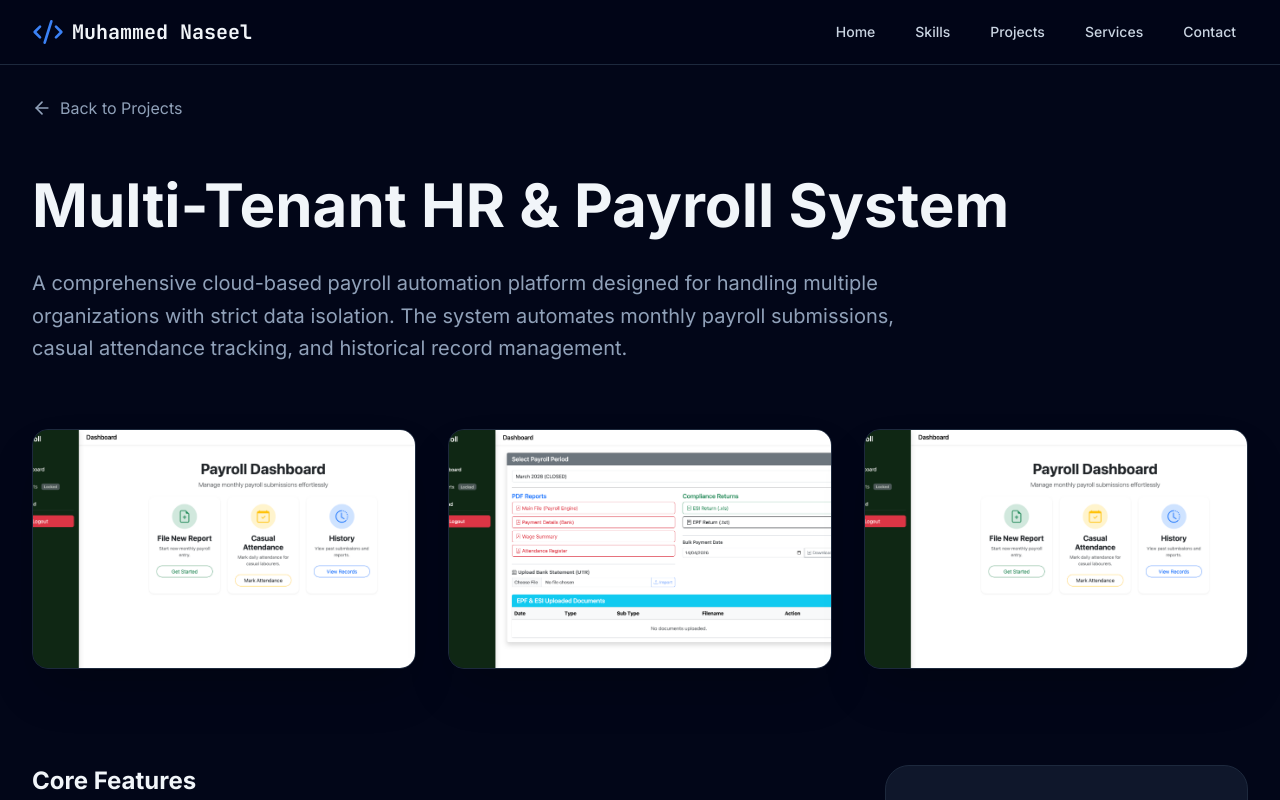
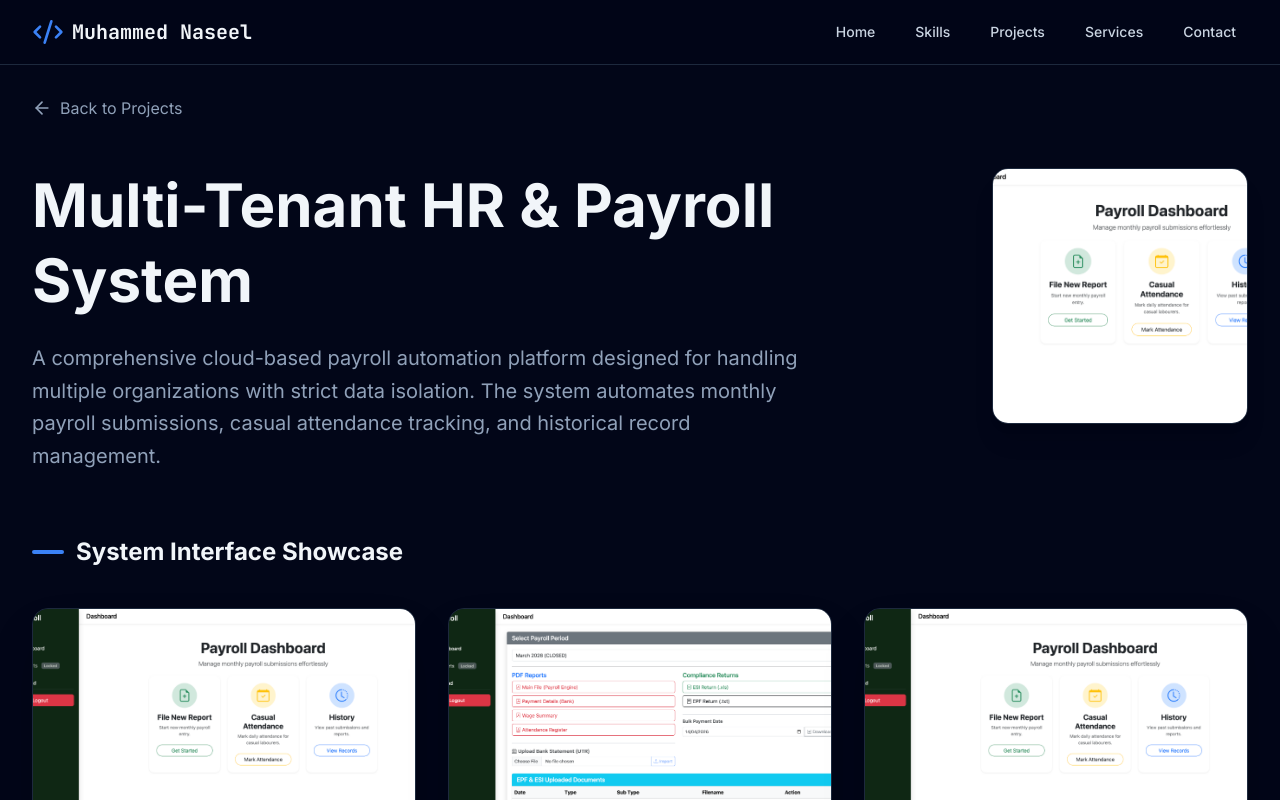
Before and after one commit to mhdnaseeel/mhdnaseeel, a React (Vite) app: page /project/hr-payroll in a window 1280 px wide. Shown: the top 800 px of the page. Built offline with nearby package versions, Linux system fonts and the light colour scheme.

Commit message:
Revert "Cleanup Project Detail layout to minimalist, screenshot-focused design"
This reverts commit 690e2625bb862b5554cbb8ded91d8434b407dec6.

```diff
--- a/src/pages/ProjectDetail.jsx
+++ b/src/pages/ProjectDetail.jsx
@@ -49,18 +49,31 @@ const ProjectDetail = () => {
                     Back to Projects
                 </Link>
 
-                {/* Minimalist Header */}
-                <div className="mb-16 text-left">
-                    <h1 className="text-4xl md:text-6xl font-bold text-slate-100 mb-6 leading-tight">
-                        {project.title}
-                    </h1>
-                    <p className="text-xl text-slate-400 max-w-4xl leading-relaxed">
-                        {project.description}
-                    </p>
+                {/* Header with Small Thumbnail */}
+                <div className="flex flex-col md:flex-row gap-8 items-start mb-16">
+                    <div className="flex-1">
+                        <h1 className="text-4xl md:text-6xl font-bold text-slate-100 mb-6 leading-tight">
+                            {project.title}
+                        </h1>
+                        <p className="text-xl text-slate-400 max-w-3xl leading-relaxed">
+                            {project.description}
+                        </p>
+                    </div>
+                    <div className="w-full md:w-64 flex-shrink-0 rounded-2xl overflow-hidden border border-slate-800 shadow-xl bg-slate-900 aspect-video md:aspect-square">
+                        <img
+                            src={project.images[0].src}
+                            alt="Project Icon"
+                            className="w-full h-full object-cover"
+                        />
+                    </div>
                 </div>
 
-                {/* Direct 3-Column High-Res Gallery Row */}
+                {/* 3-Column High-Res Gallery Row */}
                 <div className="mb-24">
+                    <h2 className="text-2xl font-bold text-slate-100 mb-10 flex items-center">
+                        <span className="w-8 h-1 bg-primary mr-3 rounded-full"></span>
+                        System Interface Showcase
+                    </h2>
                     <div className="grid grid-cols-1 md:grid-cols-3 gap-6 lg:gap-8">
                         {project.images.map((img, i) => (
                             <div key={i} className="group relative">
@@ -68,8 +81,10 @@ const ProjectDetail = () => {
                                     <img
                                         src={img.src}
                                         alt={img.title}
-                                        className="w-full h-full object-cover"
+                                        className="w-full h-full object-cover image-render-high-quality"
+                                        style={{ imageRendering: 'auto' }}
                                     />
+                                    {/* Link to view full res implicitly via hover or zoom */}
                                     <div className="absolute inset-0 bg-slate-950/40 opacity-0 group-hover:opacity-100 transition-opacity flex flex-col justify-end p-6">
                                         <p className="text-white font-bold text-lg translate-y-2 group-hover:translate-y-0 transition-transform duration-300">
                                             {img.title}
```
